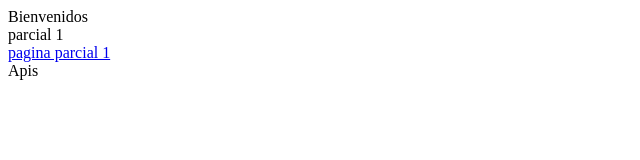
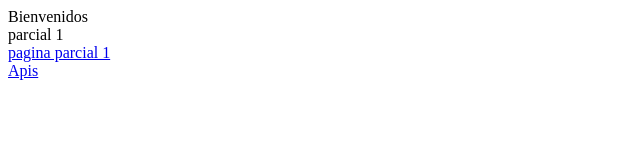
Before and after one commit to Lord17Charly/Lord17Charly.github.io, a plain HTML site: page index.html in a window 1280 px wide. Shown: the full height of the page, 0-640 px from the left. Drawn offline with Linux system fonts and the light colour scheme.

Commit message:
Update index.html

```diff
--- a/index.html
+++ b/index.html
@@ -2,4 +2,4 @@ Bienvenidos <br>
 parcial 1 <br>
 
 <a href="https://paradigmas-charly.web.app">pagina parcial 1</a><br>
-<a href="https://paradigmasapi-charly.web.app"></a>Apis<br>
+<a href="https://paradigmasapi-charly.web.app">Apis</a><br>
```
